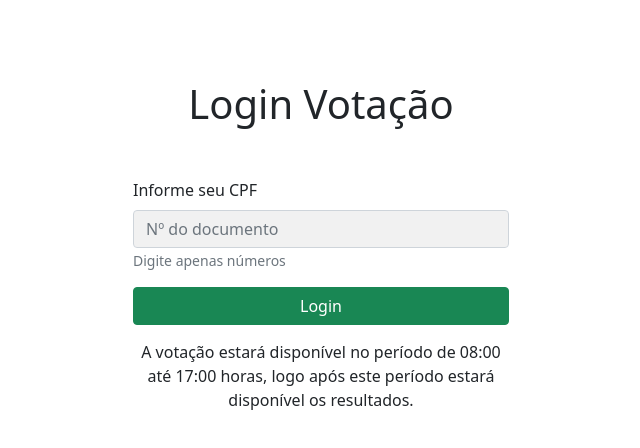
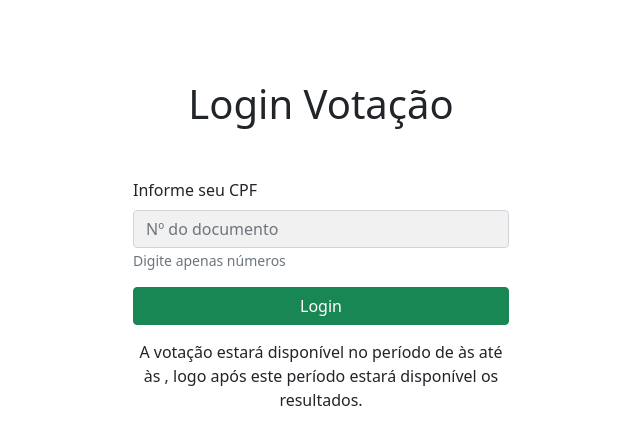
Before and after one commit to emanuellyogg/projeto-final-urna-eletronica-front, an Angular app: page / in a window 1280 px wide. Shown: the top 448 px of the page, without its empty margins (319-959 px from the left). Built offline with nearby package versions, Linux system fonts and the light colour scheme; no server answers.

Commit message:
feat: exibido periodo de votacao no login conforme arquivo config

```diff
--- a/src/app/login/login.component.html
+++ b/src/app/login/login.component.html
@@ -10,7 +10,7 @@
             </div>
         </div>
         <div>
-            <p class="text-center">A votação estará disponível no período de 08:00 até 17:00 horas, logo após este período estará disponível os resultados.</p>
+            <p class="text-center">A votação estará disponível no período de {{ inicioVotacao | date:"dd/MM/YYYY" }} às {{ inicioVotacao | date:"H:mm" }} até {{ finalVotacao | date:"dd/MM/YYYY" }} às {{ finalVotacao | date:"H:mm" }}, logo após este período estará disponível os resultados.</p>
         </div>
     </form>
 </div>
--- a/src/app/login/login.component.ts
+++ b/src/app/login/login.component.ts
@@ -11,6 +11,8 @@ export class LoginComponent implements OnInit {
   public user: any;
   public inputUser: string = ""
   public config: any = []
+  public inicioVotacao: any
+  public finalVotacao: any
 
   constructor(private service: LoginService) {}
 
@@ -18,9 +20,17 @@ export class LoginComponent implements OnInit {
 
     this.service.getConfig().subscribe((configServer: Config) => {
       this.config = configServer
+
       console.log(this.config);
-      console.log(this.config.resp.inicioVotacao);
+      console.log(typeof(this.config.resp.inicioVotacao));
       console.log(this.config.resp.finalVotacao);
+
+      this.inicioVotacao = new Date(this.config.resp.inicioVotacao)
+      this.finalVotacao = new Date(this.config.resp.finalVotacao)
+
+      console.log(this.inicioVotacao);
+      console.log(this.finalVotacao);
+
 
     })
   }
```
